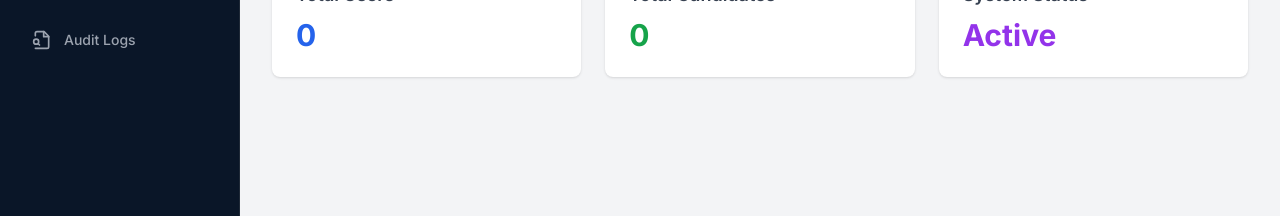
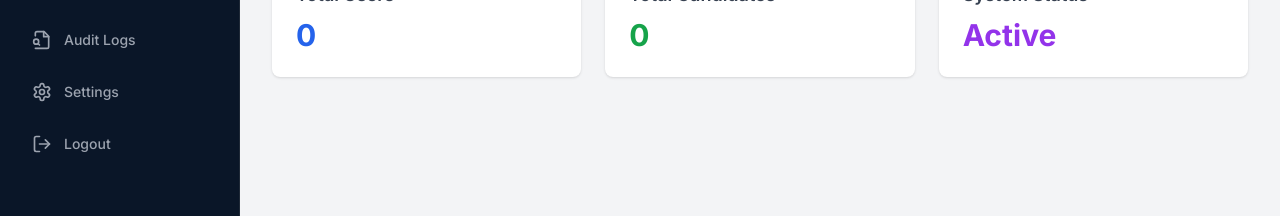
Before and after one commit to tison-io/AI-Driven-Hiring-Intelligence-Tool, a Next.js app in the folder frontend/: page /admin/dashboard in a window 1280 px wide. Shown: the part 215-431 px from the top of the page. Built offline with nearby package versions, Linux system fonts and the light colour scheme; no server answers; sample sign-in values are in the browser's storage.

Commit message:
feat: Add logout button in sidebar to make it globally accessible

```diff
--- a/frontend/src/components/layout/Sidebar.tsx
+++ b/frontend/src/components/layout/Sidebar.tsx
@@ -1,6 +1,6 @@
 'use client'
 
-import { LayoutDashboard, Users, Upload, Download, Menu, X, Settings, FileText, ChevronLeft, AlertCircle, FileSearch } from 'lucide-react'
+import { LayoutDashboard, Users, Upload, Download, Menu, X, Settings, FileText, ChevronLeft, AlertCircle, FileSearch, LogOut } from 'lucide-react'
 import Link from 'next/link'
 import { useRouter, usePathname } from 'next/navigation'
 import { useAuth } from '@/contexts/AuthContext'
@@ -9,12 +9,14 @@ import Logo from '../../../public/images/talentScanLogo.svg'
 export default function Sidebar() {
   const router = useRouter()
   const pathname = usePathname()
-  const { user } = useAuth()
+  const { user, logout } = useAuth()
 
   const adminNavItems = [
     { id: 'dashboard', label: 'Dashboard', icon: LayoutDashboard, href: '/admin/dashboard' },
     { id: 'error-logs', label: 'Error Logs', icon: AlertCircle, href: '/admin/error-logs' },
     { id: 'audit-logs', label: 'Audit Logs', icon: FileSearch, href: '/admin/audit-logs' },
+    { id: 'settings', label: 'Settings', icon: Settings, href: '/settings' },
+    { id: 'logout', label: 'Logout', icon: LogOut, href: '#' },
   ]
 
   const recruiterNavItems = [
@@ -22,12 +24,18 @@ export default function Sidebar() {
     { id: 'dashboard', label: 'Dashboard', icon: LayoutDashboard, href: '/dashboard' },
     { id: 'candidate-pipeline', label: 'Candidate Pipeline', icon: Users, href: '/candidates' },
     { id: 'settings', label: 'Settings', icon: Settings, href: '/settings' },
+    { id: 'logout', label: 'Logout', icon: LogOut, href: '#' },
   ]
 
   const navItems = user?.role === 'admin' ? adminNavItems : recruiterNavItems
 
-  const handleNavClick = (href: string) => {
-    router.push(href)
+  const handleNavClick = (href: string, id: string) => {
+    if (id === 'logout') {
+      logout()
+      router.push('/login')
+    } else {
+      router.push(href)
+    }
   }
 
   return (
@@ -60,7 +68,7 @@ export default function Sidebar() {
           return (
             <button
               key={item.id}
-              onClick={() => handleNavClick(item.href)}
+              onClick={() => handleNavClick(item.href, item.id)}
               className={`w-full flex items-center gap-3 px-4 py-3 rounded-lg transition-all ${
                 isNewEvaluation || isActive
                   ? 'bg-gradient-to-r from-[#29B1B4] via-[#6A80D9] to-[#AA50FF] text-white hover:opacity-90'
```
